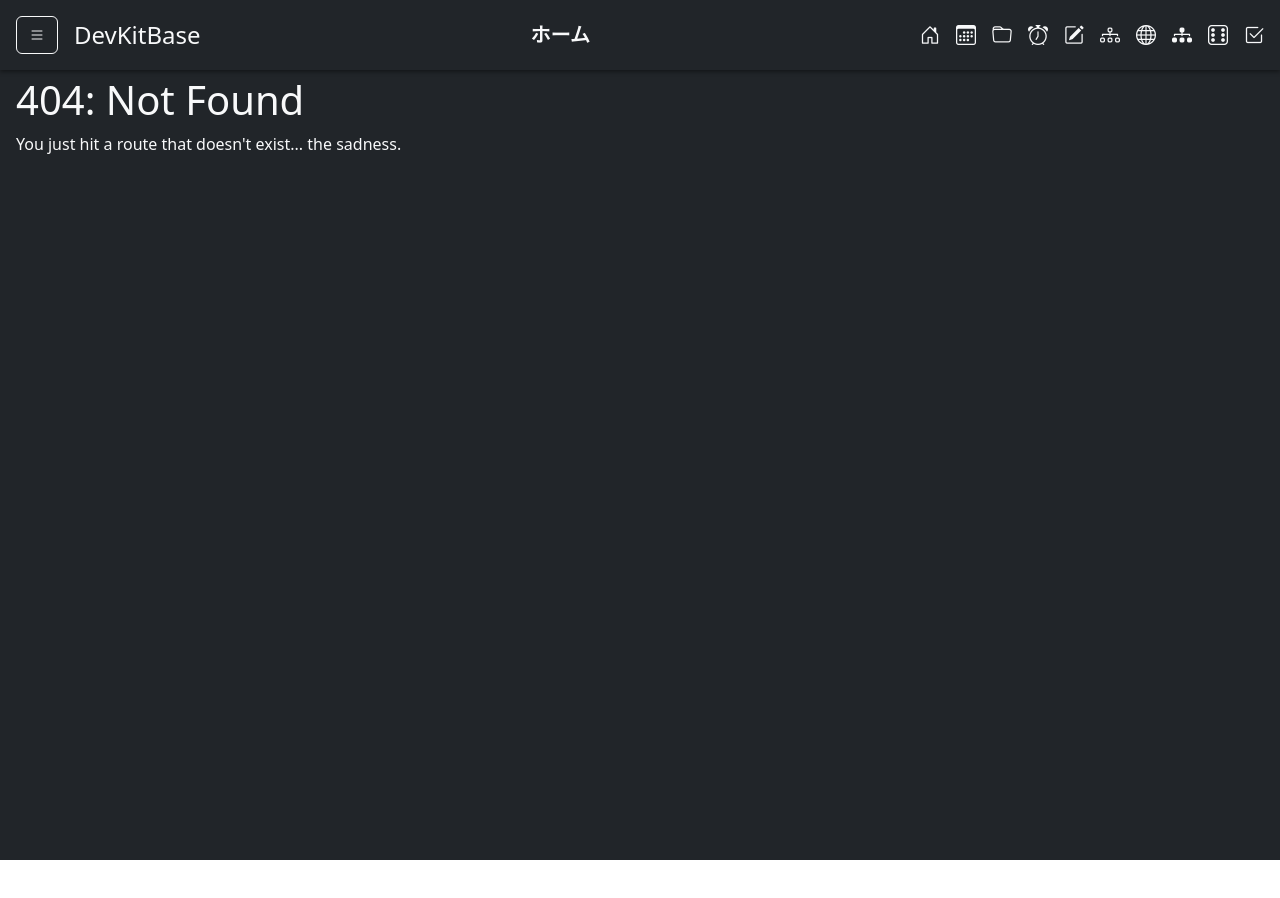
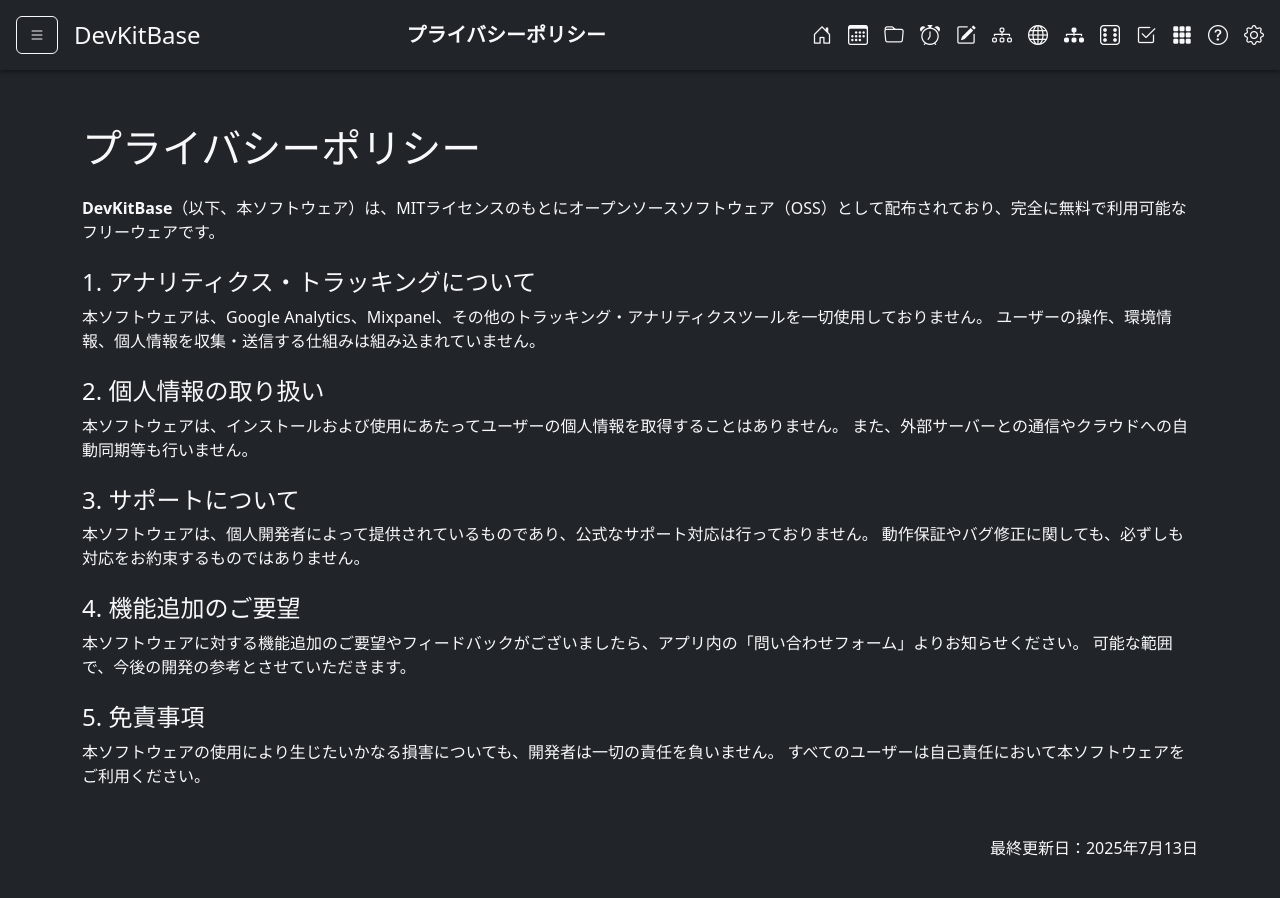
Before and after one commit to tatsuoNakano/WBS-King-of-Todo, a Gatsby site in the folder gatsby/: page /privacy-policy in a window 1280 px wide. Before the commit this address had no page. Before the commit the page ends 860 px from the top, so only its background shows below. Built offline with nearby package versions, Linux system fonts and the light colour scheme; Gatsby itself is replaced by a stand-in of ours.

Commit message:
空ファイル追加　プライバシーポリシーと問い合わせページ作成

```diff
--- a/gatsby/src/components/Common/Header.tsx
+++ b/gatsby/src/components/Common/Header.tsx
@@ -13,6 +13,10 @@
     { href: "/plant-uml", icon: "bi-diagram-3-fill", label: "PlantUML" },
     { href: "/dice", icon: "bi-dice-6", label: "ダイスロール" },
     { href: "/todo-index", icon: "bi-check2-square", label: "ToDo" },
+    { href: "/mandala-chart", icon: "bi-grid-3x3-gap-fill", label: "曼荼羅チャート" },
+    { href: "/five-w-one-h", icon: "bi-question-circle", label: "5W1H" },
+    { href: "/settings", icon: "bi-gear", label: "設定" },
+
 ];
 
 // ✅ タイトル表示に使用する全ページ
@@ -27,6 +31,14 @@
     { href: "/test-todo", icon: "bi-check2-square", label: "テスト Todo" },
     { href: "/build-deploy-todo", icon: "bi-check2-square", label: "ビルド・配布 Todo" },
     { href: "/ops-maint-todo", icon: "bi-check2-square", label: "運用・保守 Todo" },
+    { href: "/privacy-policy", icon: "bi-shield-lock", label: "プライバシーポリシー" },
+    { href: "/contact-form", icon: "bi-envelope-at", label: "問い合わせ" },
+    { href: "/main-todo", icon: "bi-journal-check", label: "本ToDo" },
+    { href: "/learning-todo", icon: "bi-book", label: "学習ToDo" },
+    { href: "/swot-todo", icon: "bi-diagram-3-fill", label: "SWOT分析ToDo" },
+
+
+
 
 ];
 
@@ -34,6 +46,9 @@
 const navDrawerItems = [
     ...navIconItems,
     { href: "/todo-time", icon: "bi-clock-history", label: "Time Todo" },
+    { href: "/main-todo", icon: "bi-journal-check", label: "本ToDo" },
+    { href: "/learning-todo", icon: "bi-book", label: "学習ToDo" },
+    { href: "/swot-todo", icon: "bi-diagram-3-fill", label: "SWOT分析ToDo" },
     { href: "/requirements-todo", icon: "bi-check2-square", label: "要件定義 Todo" },
     { href: "/basic-design-todo", icon: "bi-check2-square", label: "基本設計 Todo" },
     { href: "/detailed-design-todo", icon: "bi-check2-square", label: "詳細設計 Todo" },
@@ -41,6 +56,9 @@
     { href: "/test-todo", icon: "bi-check2-square", label: "テスト Todo" },
     { href: "/build-deploy-todo", icon: "bi-check2-square", label: "ビルド・配布 Todo" },
     { href: "/ops-maint-todo", icon: "bi-check2-square", label: "運用・保守 Todo" },
+    { href: "/privacy-policy", icon: "bi-shield-lock", label: "プライバシーポリシー" },
+    { href: "/contact-form", icon: "bi-envelope-at", label: "問い合わせ" },
+
 
 ];
 
--- a/gatsby/src/pages/index.tsx
+++ b/gatsby/src/pages/index.tsx
@@ -10,7 +10,10 @@
     { href: "/maindmap", icon: "bi-diagram-3", label: "マインドマップ" },
     { href: "/i18n", icon: "bi-globe", label: "i18nJson" },
     { href: "/plant-uml", icon: "bi-diagram-3-fill", label: "PlantUML" },
+    { href: "/mandala-chart", icon: "bi-grid-3x3-gap-fill", label: "曼荼羅チャート" },
+    { href: "/five-w-one-h", icon: "bi-question-circle", label: "5W1H" },
     { href: "/dice", icon: "bi-dice-6", label: "ダイスロール" },
+    { href: "/settings", icon: "bi-gear", label: "設定" },
 ];
 
 const IndexPage: React.FC = () => {
--- /dev/null
+++ b/gatsby/src/pages/privacy-policy.tsx
@@ -0,0 +1,49 @@
+import React from "react"
+import Layout from "../components/Common/Layout"
+import { Container } from "react-bootstrap"
+
+const PrivacyPolicy: React.FC = () => {
+    return (
+        <Layout>
+            <Container className="py-5 text-light">
+                <h1 className="mb-4">プライバシーポリシー</h1>
+
+                <p><strong>DevKitBase</strong>（以下、本ソフトウェア）は、MITライセンスのもとにオープンソースソフトウェア（OSS）として配布されており、完全に無料で利用可能なフリーウェアです。</p>
+
+                <h4 className="mt-4">1. アナリティクス・トラッキングについて</h4>
+                <p>
+                    本ソフトウェアは、Google Analytics、Mixpanel、その他のトラッキング・アナリティクスツールを一切使用しておりません。
+                    ユーザーの操作、環境情報、個人情報を収集・送信する仕組みは組み込まれていません。
+                </p>
+
+                <h4 className="mt-4">2. 個人情報の取り扱い</h4>
+                <p>
+                    本ソフトウェアは、インストールおよび使用にあたってユーザーの個人情報を取得することはありません。
+                    また、外部サーバーとの通信やクラウドへの自動同期等も行いません。
+                </p>
+
+                <h4 className="mt-4">3. サポートについて</h4>
+                <p>
+                    本ソフトウェアは、個人開発者によって提供されているものであり、公式なサポート対応は行っておりません。
+                    動作保証やバグ修正に関しても、必ずしも対応をお約束するものではありません。
+                </p>
+
+                <h4 className="mt-4">4. 機能追加のご要望</h4>
+                <p>
+                    本ソフトウェアに対する機能追加のご要望やフィードバックがございましたら、アプリ内の「問い合わせフォーム」よりお知らせください。
+                    可能な範囲で、今後の開発の参考とさせていただきます。
+                </p>
+
+                <h4 className="mt-4">5. 免責事項</h4>
+                <p>
+                    本ソフトウェアの使用により生じたいかなる損害についても、開発者は一切の責任を負いません。
+                    すべてのユーザーは自己責任において本ソフトウェアをご利用ください。
+                </p>
+
+                <p className="mt-5 text-end">最終更新日：2025年7月13日</p>
+            </Container>
+        </Layout>
+    )
+}
+
+export default PrivacyPolicy
--- a/gatsby/src/pages/todo-index.tsx
+++ b/gatsby/src/pages/todo-index.tsx
@@ -11,6 +11,9 @@
     { href: "/build-deploy-todo", icon: "bi-check2-square", label: "ビルド・配布" },
     { href: "/ops-maint-todo", icon: "bi-check2-square", label: "運用・保守" },
     { href: "/todo-time", icon: "bi-clock-history", label: "Time todo" },
+    { href: "/main-todo", icon: "bi-journal-check", label: "本ToDo" },
+    { href: "/learning-todo", icon: "bi-book", label: "学習ToDo" },
+    { href: "/swot-todo", icon: "bi-diagram-3-fill", label: "SWOT分析ToDo" },
 ];
 
 const TodoIndex: React.FC = () => {
```
Also changed, not shown: gatsby/src/pages/contact-form.tsx (added, +45 -0 lines), README.md, gatsby/src/pages/book-todo.tsx (added), gatsby/src/pages/five-w-one-h.tsx (added), gatsby/src/pages/learning-todo.tsx (added), gatsby/src/pages/mandala-chart.tsx (added), gatsby/src/pages/settings.tsx (added), gatsby/src/pages/swot-todo.tsx (added).
